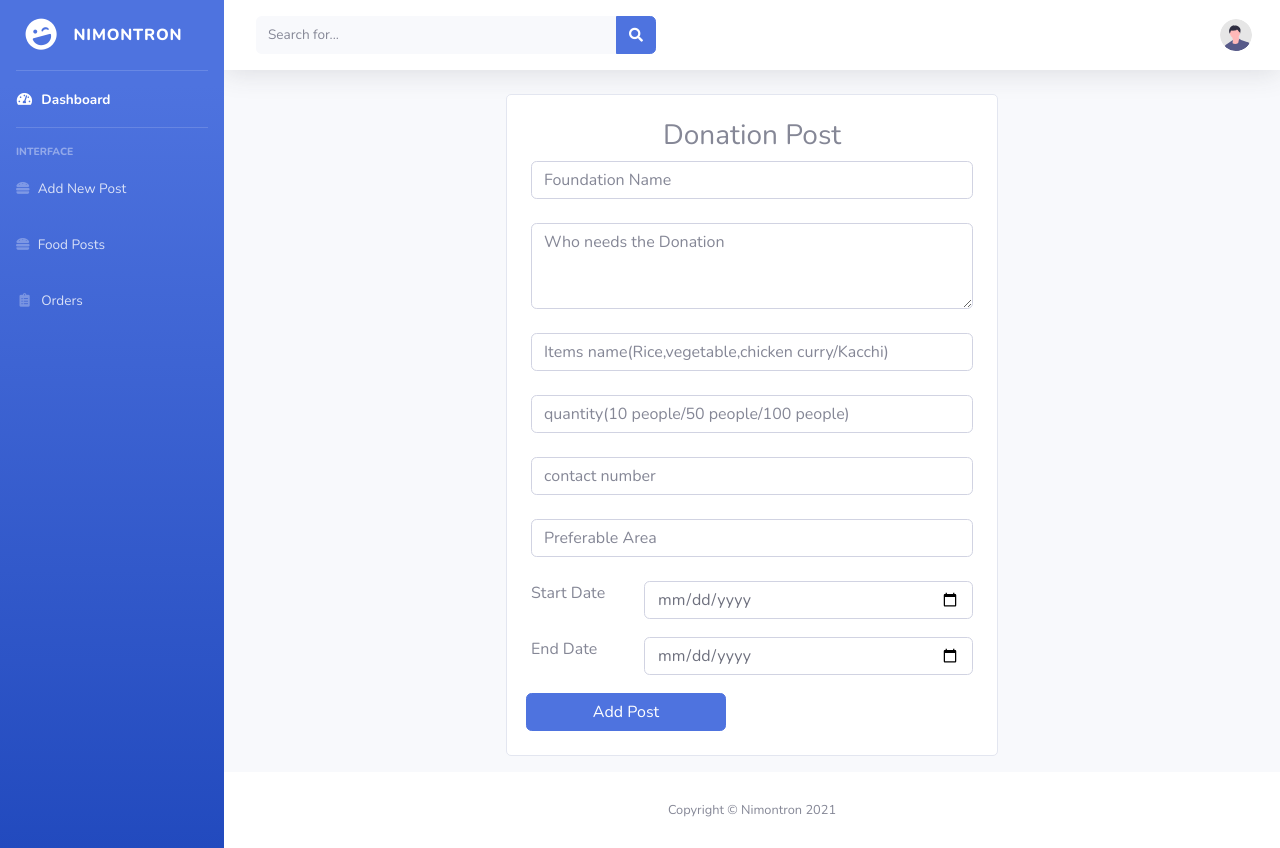
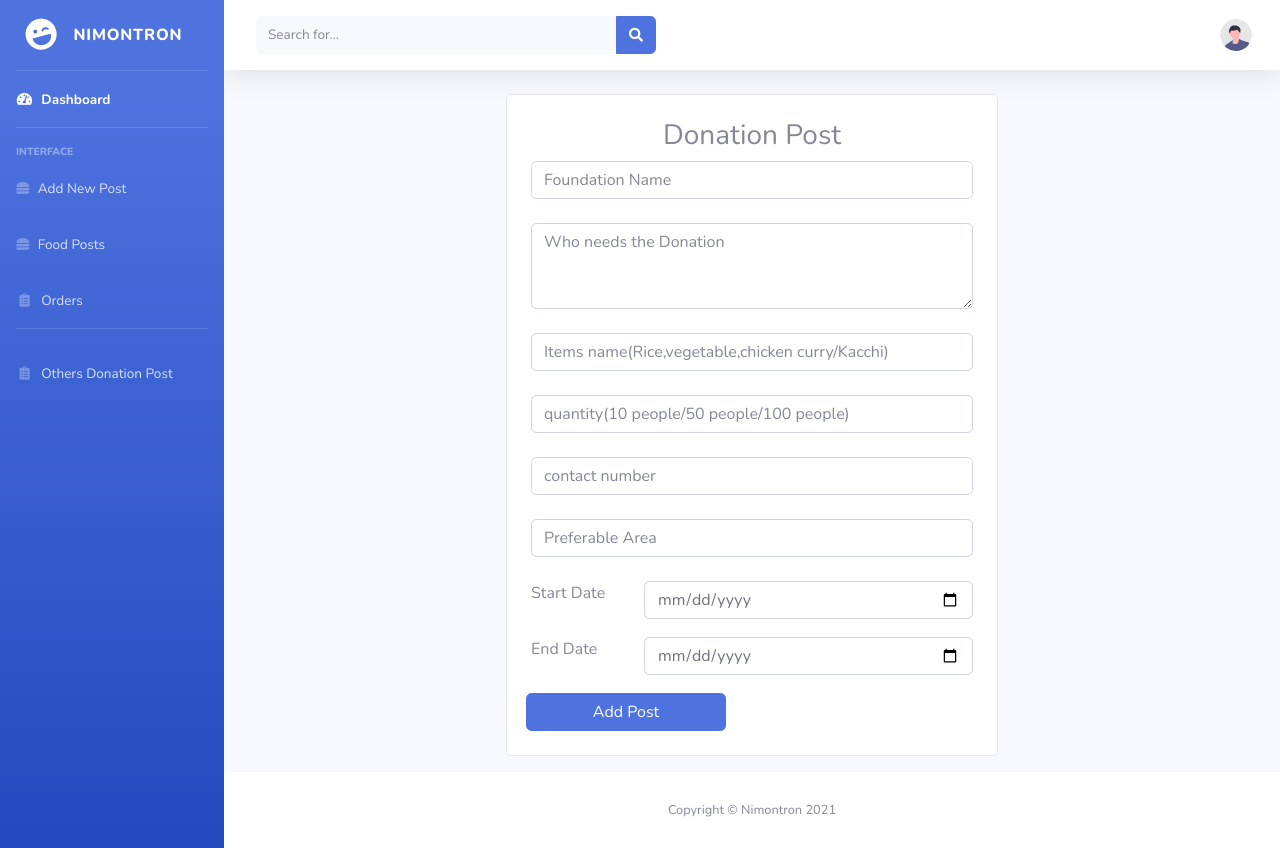
Before and after one commit to NiloyKumarKundu/Nimontron_Software-Engineering, a Django app: page /foundation_add_post in a window 1280 px wide. Run offline with Django 4.2, Linux system fonts and the light colour scheme; a user stored in the database is signed in; some libraries are stand-ins or nearby versions.

Commit message:
Foundation Other donation post html added

```diff
--- a/Nimontron/Nimontron/customers/templates/foundations/foundation_header.html
+++ b/Nimontron/Nimontron/customers/templates/foundations/foundation_header.html
@@ -81,6 +81,17 @@
                     <span>Orders</span>
                 </a>
             </li>
+
+
+            <hr class="sidebar-divider">
+
+            <li class="nav-item">
+                <a class="nav-link collapsed" href="{% url 'customers:foundation_others_donation_post' %}">
+                    <i class="fas fa-fw fa-clipboard-list"></i>
+                    <span>Others Donation Post</span>
+                </a>
+            </li>
+
         </ul>
         <!-- End of Sidebar -->
 
--- /dev/null
+++ b/Nimontron/Nimontron/customers/templates/foundations/foundation_others_donation_post.html
@@ -0,0 +1,5 @@
+{% include 'foundations/foundation_header.html' %}
+{% load static %}
+
+
+{% include 'foundations/foundation_footer.html' %}
--- a/Nimontron/Nimontron/customers/urls.py
+++ b/Nimontron/Nimontron/customers/urls.py
@@ -84,6 +84,8 @@ urlpatterns = [
     path('foundation_edit_post/<int:id>', views.foundation_edit_post, name='foundation_edit_post'),
     path('foundation_delete_post/<int:id>', views.foundation_delete_post, name='foundation_delete_post'),
     path('accept_post/<int:id>', views.accept_post, name='accept_post'),
+    path('foundation_others_donation_post', views.foundation_others_donation_post, name='foundation_others_donation_post'),
+
 
 #foundation_profile
      path('foundation_profile', views.foundation_profile, name='foundation_profile'),
--- a/Nimontron/Nimontron/customers/views.py
+++ b/Nimontron/Nimontron/customers/views.py
@@ -1315,6 +1315,13 @@ def accept_post(request,id):
     return render(request, 'customers/donate.html', temp)
 
 
+def foundation_others_donation_post(request):
+    if not request.user.is_authenticated:
+        return redirect('customer:login_as')
+    return render(request, 'foundations/foundation_others_donation_post.html', temp)
+
+
+
 
 # For testing api
 def api_customer_post(request):
```
Also changed, not shown: Nimontron/Nimontron/db.sqlite3.
